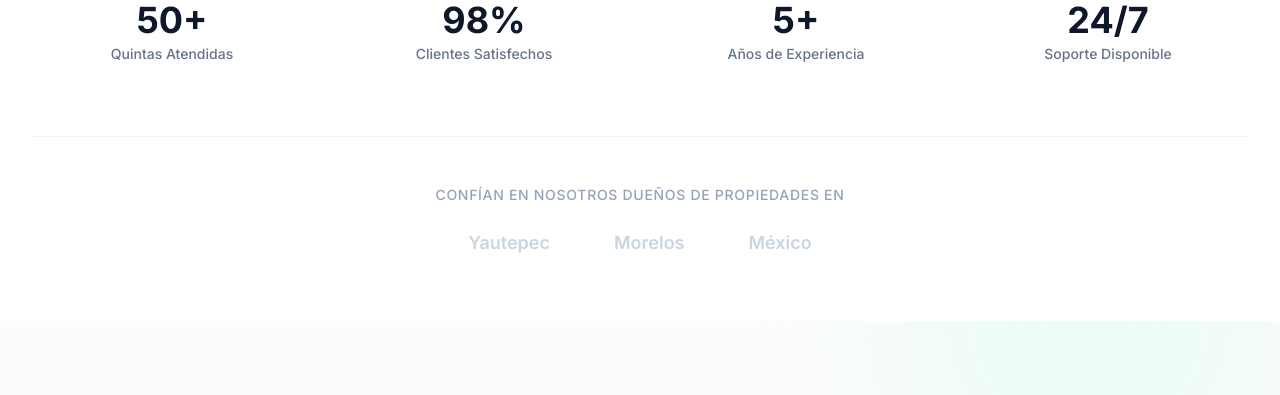
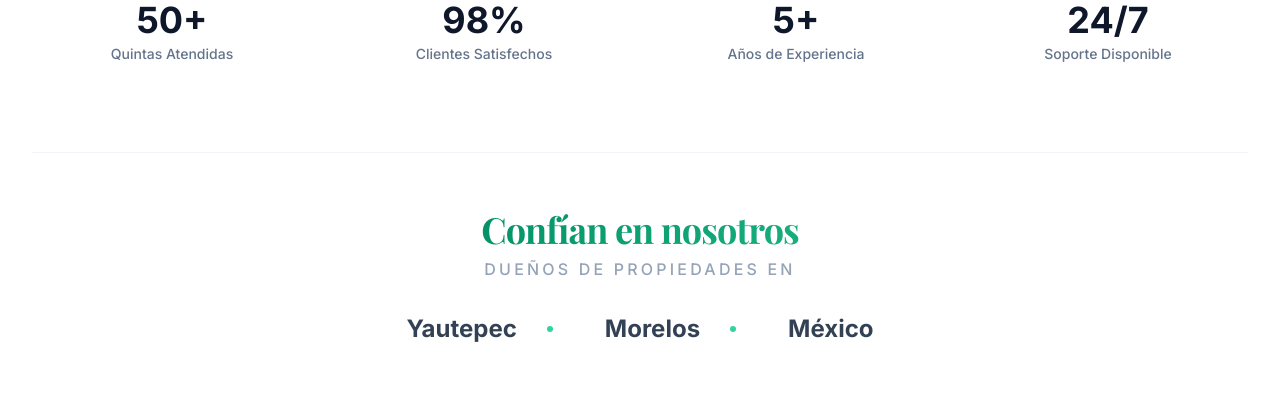
Before and after one commit to Seraphael-mishkan/arboledacut-web, a React (Vite) app: page / in a window 1280 px wide. Shown: the part 940-1335 px from the top of the page. Built offline with nearby package versions, Linux system fonts and the light colour scheme.

Commit message:
Mejorar seccion de confianza con tipografia elegante y colores de marca

```diff
--- a/src/components/SocialProof.tsx
+++ b/src/components/SocialProof.tsx
@@ -34,24 +34,38 @@ export default function SocialProof() {
 
         {/* Trust line */}
         <motion.div
-          initial={{ opacity: 0 }}
-          animate={isVisible ? { opacity: 1 } : {}}
-          transition={{ delay: 0.6 }}
-          className="mt-12 pt-12 border-t border-slate-100"
+          initial={{ opacity: 0, y: 20 }}
+          animate={isVisible ? { opacity: 1, y: 0 } : {}}
+          transition={{ delay: 0.6, duration: 0.7 }}
+          className="mt-16 pt-14 border-t border-slate-100 text-center"
         >
-          <p className="text-center text-slate-400 text-sm font-medium uppercase tracking-wider mb-6">
-            Confían en nosotros dueños de propiedades en
+          <h3
+            className="text-2xl sm:text-3xl lg:text-4xl font-bold mb-2 tracking-tight"
+            style={{
+              background: 'linear-gradient(135deg, #064e3b 0%, #059669 40%, #34d399 100%)',
+              WebkitBackgroundClip: 'text',
+              WebkitTextFillColor: 'transparent',
+              fontFamily: "'Playfair Display', Georgia, 'Times New Roman', serif",
+            }}
+          >
+            Confían en nosotros
+          </h3>
+          <p className="text-slate-400 text-sm sm:text-base font-medium uppercase tracking-[0.2em] mb-8">
+            Dueños de propiedades en
           </p>
-          <div className="flex flex-wrap justify-center items-center gap-8 lg:gap-16 text-slate-300">
+          <div className="flex flex-wrap justify-center items-center gap-4 sm:gap-6 lg:gap-10">
             {['Yautepec', 'Morelos', 'México'].map((city, i) => (
               <motion.span
                 key={city}
-                initial={{ opacity: 0 }}
-                animate={isVisible ? { opacity: 1 } : {}}
-                transition={{ delay: 0.7 + i * 0.1 }}
-                className="text-lg font-semibold text-slate-300 hover:text-emerald-500 transition-colors cursor-default"
+                initial={{ opacity: 0, scale: 0.8 }}
+                animate={isVisible ? { opacity: 1, scale: 1 } : {}}
+                transition={{ delay: 0.8 + i * 0.15, type: 'spring', stiffness: 200 }}
+                className="relative text-xl sm:text-2xl font-bold text-slate-700 hover:text-emerald-600 transition-colors duration-300 cursor-default px-4 sm:px-6"
               >
                 {city}
+                {i < 2 && (
+                  <span className="absolute right-0 top-1/2 -translate-y-1/2 translate-x-2 sm:translate-x-3 w-1.5 h-1.5 rounded-full bg-emerald-400" />
+                )}
               </motion.span>
             ))}
           </div>
```
